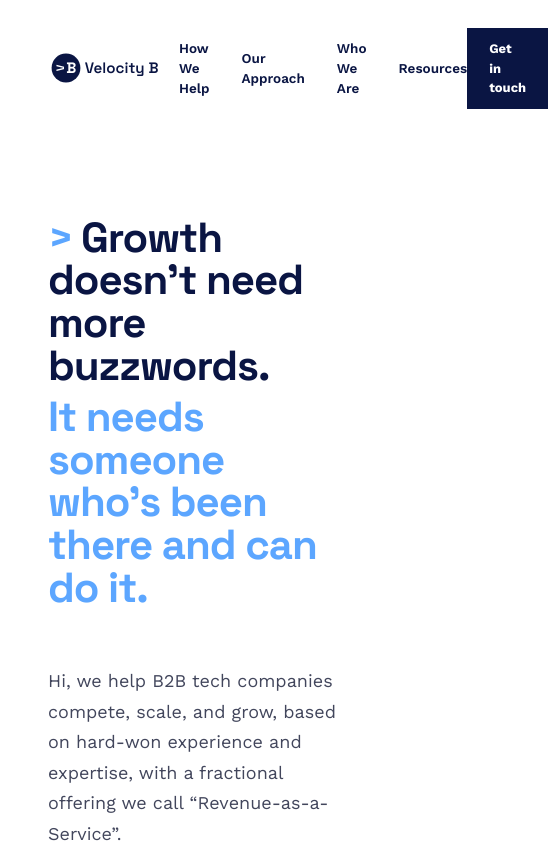
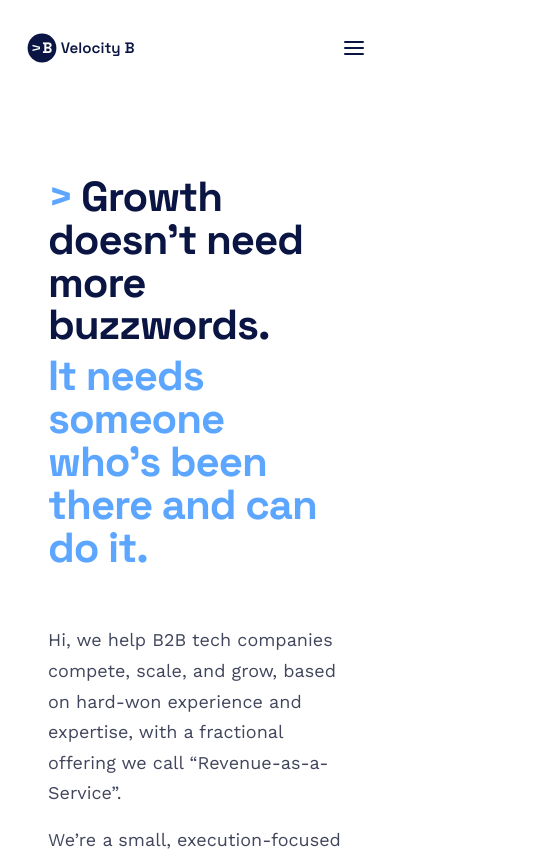
Before and after one commit to vb-iant/velocity-b, a Next.js app: page / in a window 390 px wide. Shown: the top 851 px of the page, 548 px wide, since content can reach past the window. Built offline with nearby package versions, Linux system fonts and the light colour scheme.

Commit message:
Add mobile burger menu to SiteHeader (full-screen overlay, accordion nav groups)

```diff
--- a/components/SiteHeader.tsx
+++ b/components/SiteHeader.tsx
@@ -1,5 +1,6 @@
 "use client";
 
+import { useEffect, useState } from "react";
 import Link from "next/link";
 import { usePathname } from "next/navigation";
 import { Logo } from "./Logo";
@@ -10,12 +11,66 @@ import { PRIMARY_NAV, NAV_CTA } from "@/lib/nav";
 // Add a route prefix here if another landing page needs the same treatment.
 const LEAN_HEADER_ROUTES = ["/velocity-sprint", "/velocity-assessment"];
 
+function MenuIcon({ open }: { open: boolean }) {
+  return (
+    <svg
+      viewBox="0 0 24 24"
+      className="h-6 w-6"
+      fill="none"
+      stroke="currentColor"
+      strokeWidth="2"
+      strokeLinecap="round"
+    >
+      {open ? (
+        <>
+          <line x1="5" y1="5" x2="19" y2="19" />
+          <line x1="19" y1="5" x2="5" y2="19" />
+        </>
+      ) : (
+        <>
+          <line x1="3" y1="6" x2="21" y2="6" />
+          <line x1="3" y1="12" x2="21" y2="12" />
+          <line x1="3" y1="18" x2="21" y2="18" />
+        </>
+      )}
+    </svg>
+  );
+}
+
 export function SiteHeader() {
   const pathname = usePathname();
+  const [mobileOpen, setMobileOpen] = useState(false);
+  const [openGroup, setOpenGroup] = useState<string | null>(null);
 
-  if (LEAN_HEADER_ROUTES.some((route) => pathname.startsWith(route))) {
+  const isLeanHeader = LEAN_HEADER_ROUTES.some((route) => pathname.startsWith(route));
+
+  // Close the mobile menu on route change.
+  useEffect(() => {
+    setMobileOpen(false);
+    setOpenGroup(null);
+  }, [pathname]);
+
+  // Lock body scroll while the mobile overlay is open.
+  useEffect(() => {
+    document.body.style.overflow = mobileOpen ? "hidden" : "";
+    return () => {
+      document.body.style.overflow = "";
+    };
+  }, [mobileOpen]);
+
+  // Close on Escape.
+  useEffect(() => {
+    if (!mobileOpen) return;
+    const onKeyDown = (e: KeyboardEvent) => {
+      if (e.key === "Escape") setMobileOpen(false);
+    };
+    window.addEventListener("keydown", onKeyDown);
+    return () => window.removeEventListener("keydown", onKeyDown);
+  }, [mobileOpen]);
+
+  if (isLeanHeader) {
     return (
-      <header className="mx-auto flex max-w-[1180px] items-center px-12 py-7">
+      <header className="mx-auto flex max-w-[1180px] items-center px-6 py-7 md:px-12">
         <Link href="/" aria-label="Velocity-B home">
           <Logo />
         </Link>
@@ -24,12 +79,13 @@ export function SiteHeader() {
   }
 
   return (
-    <header className="mx-auto flex max-w-[1180px] items-center justify-between px-12 py-7">
-      <Link href="/" aria-label="Velocity-B home">
+    <header className="relative mx-auto flex max-w-[1180px] items-center justify-between px-6 py-7 md:px-12">
+      <Link href="/" aria-label="Velocity-B home" className="relative z-50">
         <Logo />
       </Link>
 
-      <nav className="flex items-center gap-8 text-[13.5px] font-semibold">
+      {/* Desktop nav */}
+      <nav className="hidden items-center gap-8 text-[13.5px] font-semibold md:flex">
         {PRIMARY_NAV.map((group) => {
           const isActive = group.links.some((link) => pathname.startsWith(link.href));
           return (
@@ -60,10 +116,79 @@ export function SiteHeader() {
 
       <Link
         href={NAV_CTA.href}
-        className="bg-navy px-[22px] py-[11px] text-[13px] font-bold text-white"
+        className="hidden bg-navy px-[22px] py-[11px] text-[13px] font-bold text-white md:inline-block"
       >
         {NAV_CTA.label}
       </Link>
+
+      {/* Mobile burger toggle */}
+      <button
+        type="button"
+        onClick={() => setMobileOpen((v) => !v)}
+        aria-expanded={mobileOpen}
+        aria-controls="mobile-nav-panel"
+        aria-label={mobileOpen ? "Close menu" : "Open menu"}
+        className="relative z-50 -mr-2 flex h-10 w-10 items-center justify-center text-navy md:hidden"
+      >
+        <MenuIcon open={mobileOpen} />
+      </button>
+
+      {/* Mobile full-screen overlay */}
+      {mobileOpen && (
+        <div
+          id="mobile-nav-panel"
+          className="fixed inset-0 z-40 flex flex-col overflow-y-auto bg-navy px-6 pb-10 pt-24 text-white md:hidden"
+        >
+          <nav className="flex flex-col gap-1">
+            {PRIMARY_NAV.map((group) => {
+              const isOpen = openGroup === group.label;
+              const isActive = group.links.some((link) => pathname.startsWith(link.href));
+              return (
+                <div key={group.label} className="border-b border-white/15">
+                  <button
+                    type="button"
+                    onClick={() => setOpenGroup(isOpen ? null : group.label)}
+                    aria-expanded={isOpen}
+                    className={`flex w-full items-center justify-between py-4 text-left text-[19px] font-semibold ${
+                      isActive ? "text-blue" : "text-white"
+                    }`}
+                  >
+                    {group.label}
+                    <span
+                      className={`transition-transform duration-200 ${isOpen ? "rotate-45" : ""}`}
+                    >
+                      <svg viewBox="0 0 24 24" className="h-5 w-5" fill="none" stroke="currentColor" strokeWidth="2" strokeLinecap="round">
+                        <line x1="12" y1="5" x2="12" y2="19" />
+                        <line x1="5" y1="12" x2="19" y2="12" />
+                      </svg>
+                    </span>
+                  </button>
+                  {isOpen && (
+                    <div className="flex flex-col gap-1 pb-4 pl-1">
+                      {group.links.map((link) => (
+                        <Link
+                          key={link.href}
+                          href={link.href}
+                          className="py-2 text-[15px] font-medium text-white/75 hover:text-white"
+                        >
+                          {link.label}
+                        </Link>
+                      ))}
+                    </div>
+                  )}
+                </div>
+              );
+            })}
+          </nav>
+
+          <Link
+            href={NAV_CTA.href}
+            className="mt-8 inline-block bg-orange px-[22px] py-[14px] text-center text-[15px] font-bold text-navy"
+          >
+            {NAV_CTA.label}
+          </Link>
+        </div>
+      )}
     </header>
   );
 }
```
